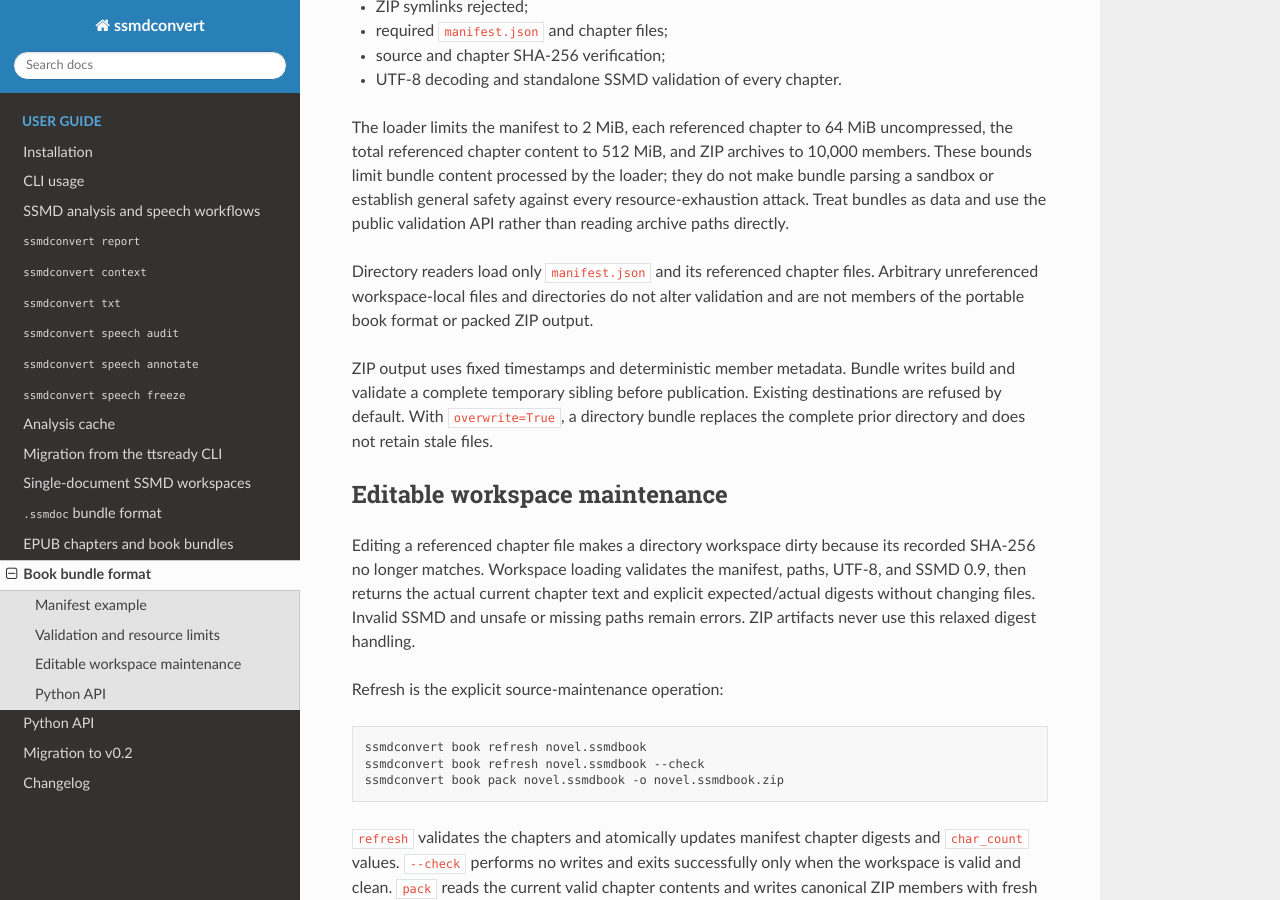
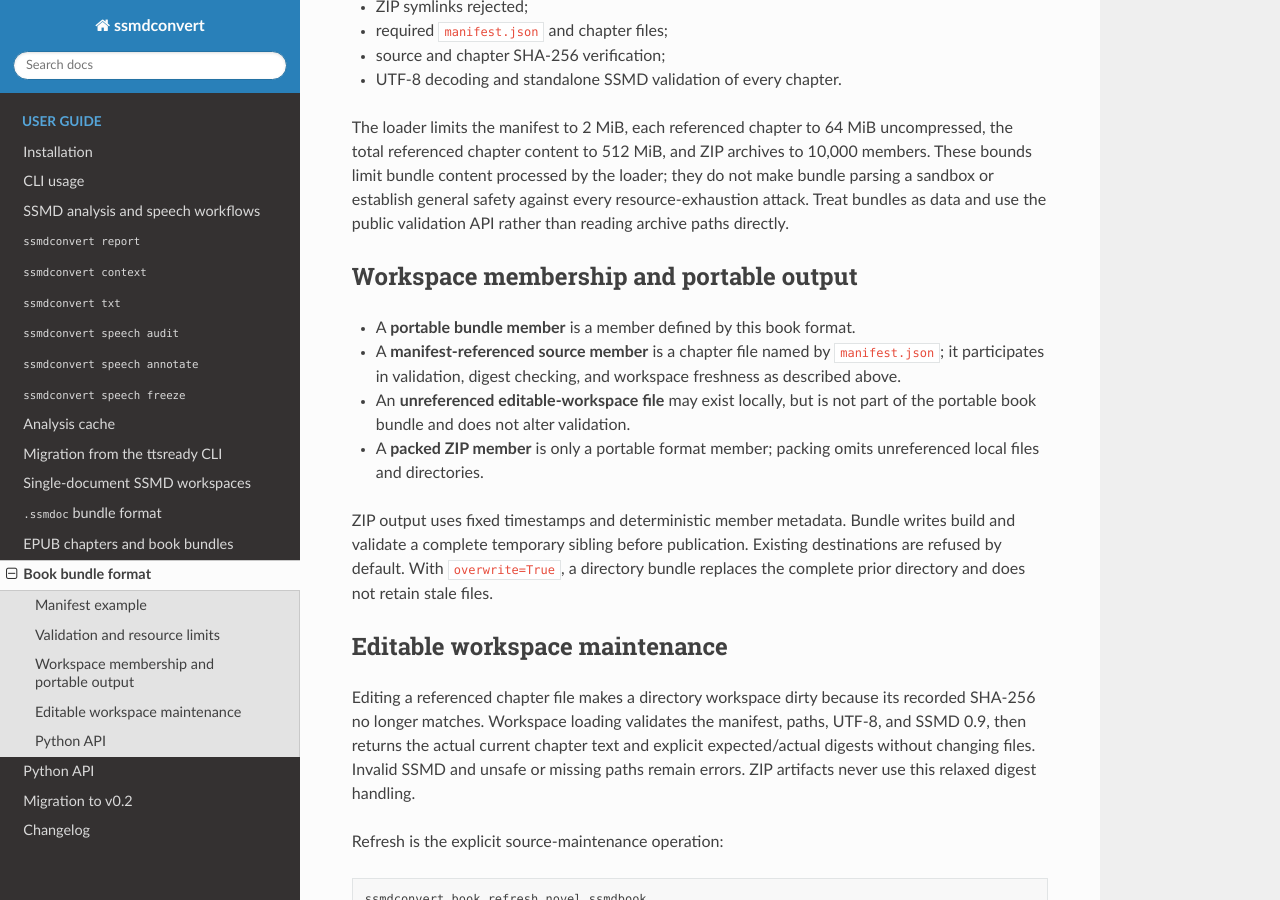
Before and after one commit to buchwandler/ssmdconvert, a Sphinx documentation site: the page built from docs/bundle-format.md, in a window 1280 px wide and 900 px high, scrolled down 2216 px. Built offline with Sphinx 7.4.7 and the Read the Docs theme 3.1.0, drawn with Linux system fonts in a browser that asks for light colours.

Commit message:
feat: fix doc and path

```diff
--- a/docs/bundle-format.md
+++ b/docs/bundle-format.md
@@ -72,7 +72,12 @@ The strict `load_book_bundle()` and `validate_book_bundle()` APIs validate direc
 
 The loader limits the manifest to 2 MiB, each referenced chapter to 64 MiB uncompressed, the total referenced chapter content to 512 MiB, and ZIP archives to 10,000 members. These bounds limit bundle content processed by the loader; they do not make bundle parsing a sandbox or establish general safety against every resource-exhaustion attack. Treat bundles as data and use the public validation API rather than reading archive paths directly.
 
-Directory readers load only `manifest.json` and its referenced chapter files. Arbitrary unreferenced workspace-local files and directories do not alter validation and are not members of the portable book format or packed ZIP output.
+## Workspace membership and portable output
+
+- A **portable bundle member** is a member defined by this book format.
+- A **manifest-referenced source member** is a chapter file named by `manifest.json`; it participates in validation, digest checking, and workspace freshness as described above.
+- An **unreferenced editable-workspace file** may exist locally, but is not part of the portable book bundle and does not alter validation.
+- A **packed ZIP member** is only a portable format member; packing omits unreferenced local files and directories.
 
 ZIP output uses fixed timestamps and deterministic member metadata. Bundle writes build and validate a complete temporary sibling before publication. Existing destinations are refused by default. With `overwrite=True`, a directory bundle replaces the complete prior directory and does not retain stale files.
 
```
Also changed, not shown: README.md (+1 -1 lines), docs/books.md (+1 -1 lines), docs/document-bundle-format.md (+7 -0 lines), docs/documents.md (+1 -2 lines), 4 other files.
